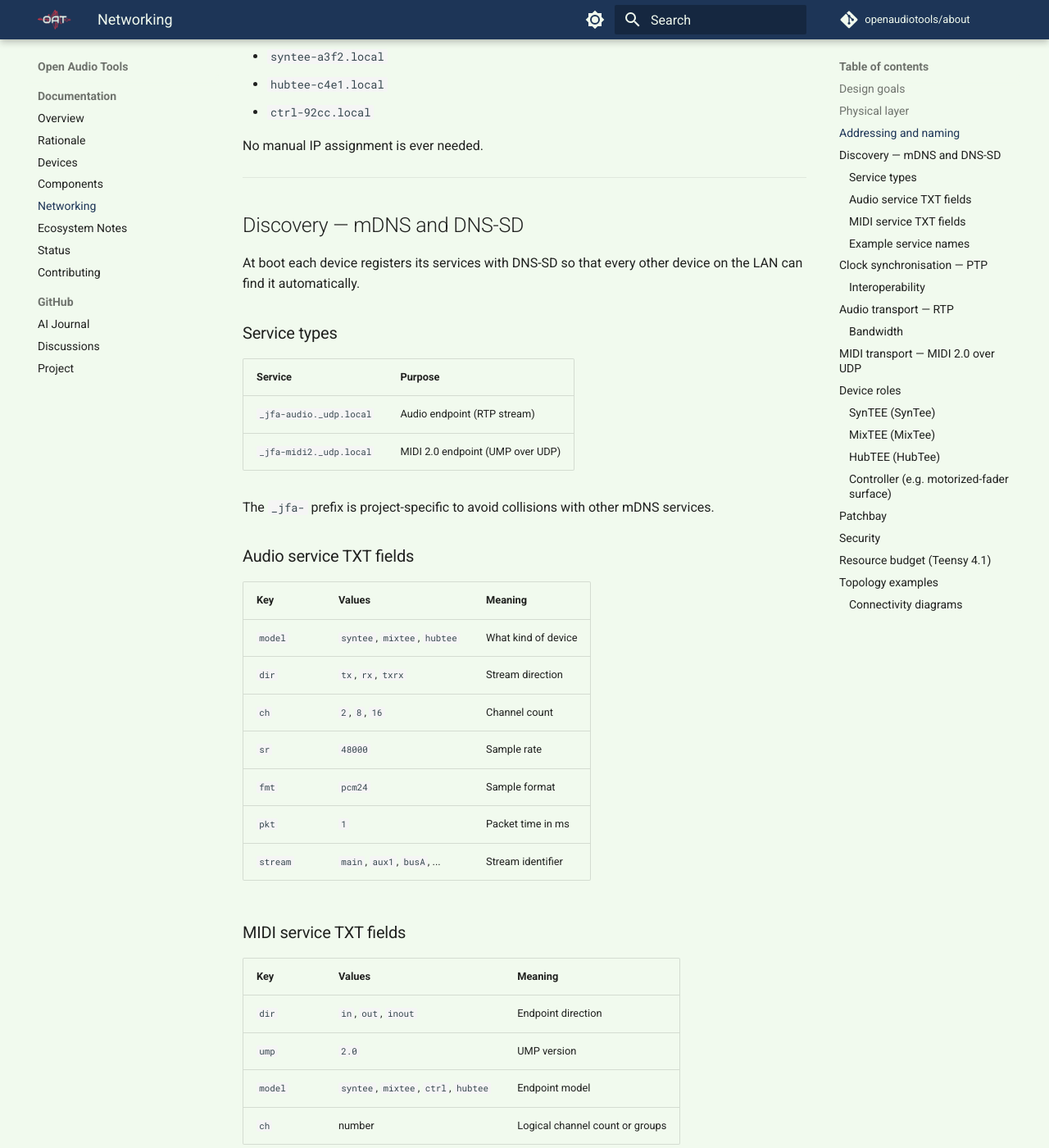
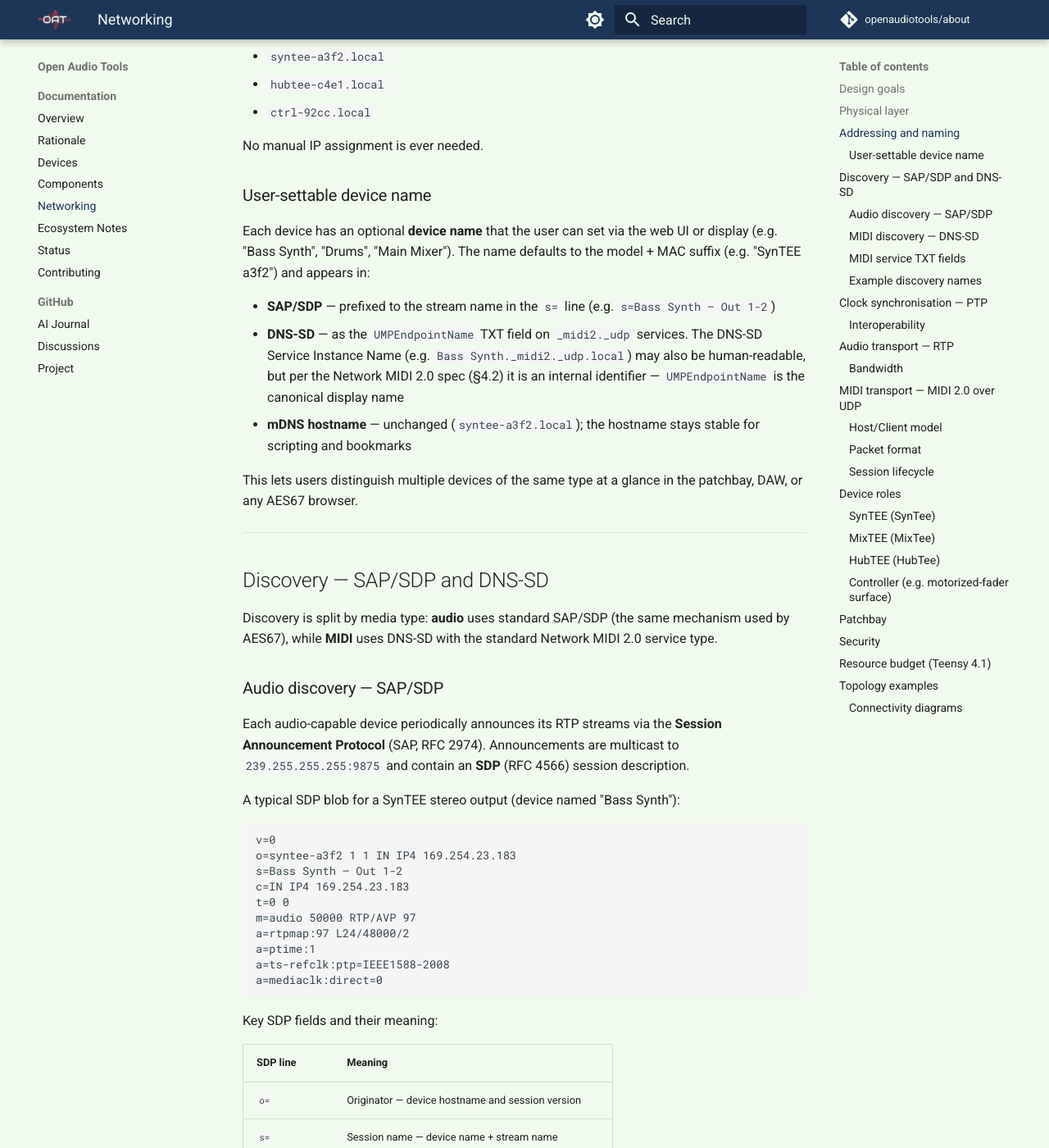
Before and after one commit to openaudiotools/about, an MkDocs documentation site: the page built from docs/networking.md, in a window 1280 px wide and 1400 px high, scrolled down 1087 px. Shown: the whole window at 82% size. Built offline with MkDocs 1.6.1 and Material for MkDocs 9.7.7, drawn with Linux system fonts in a browser that asks for light colours; comment, search, counter and statistics services are not loaded; some of the changed text lies outside the part shown.

Commit message:
Align networking docs with Network MIDI 2.0 spec (M2-124-UM v1.0.1)
Replace custom JFA discovery with standard SAP/SDP (audio) and
_midi2._udp DNS-SD (MIDI). Align TXT records, session lifecycle,
Host/Client model, and packet format with the MMA spec. Update
ecosystem-notes, hubtee, and README accordingly.

Co-Authored-By: Claude Opus 4.6 (1M context) <noreply@anthropic.com>

````diff
--- a/docs/networking.md
+++ b/docs/networking.md
@@ -40,48 +40,85 @@ where `XXXX` is derived from the last four hex digits of the MAC address. Exampl
 
 No manual IP assignment is ever needed.
 
+### User-settable device name
+
+Each device has an optional **device name** that the user can set via the web UI or display (e.g. "Bass Synth", "Drums", "Main Mixer"). The name defaults to the model + MAC suffix (e.g. "SynTEE a3f2") and appears in:
+
+- **SAP/SDP** — prefixed to the stream name in the `s=` line (e.g. `s=Bass Synth — Out 1-2`)
+- **DNS-SD** — as the `UMPEndpointName` TXT field on `_midi2._udp` services. The DNS-SD Service Instance Name (e.g. `Bass Synth._midi2._udp.local`) may also be human-readable, but per the Network MIDI 2.0 spec (§4.2) it is an internal identifier — `UMPEndpointName` is the canonical display name
+- **mDNS hostname** — unchanged (`syntee-a3f2.local`); the hostname stays stable for scripting and bookmarks
+
+This lets users distinguish multiple devices of the same type at a glance in the patchbay, DAW, or any AES67 browser.
+
 ---
 
-## Discovery — mDNS and DNS-SD
+## Discovery — SAP/SDP and DNS-SD
 
-At boot each device registers its services with DNS-SD so that every other device on the LAN can find it automatically.
+Discovery is split by media type: **audio** uses standard SAP/SDP (the same mechanism used by AES67), while **MIDI** uses DNS-SD with the standard Network MIDI 2.0 service type.
 
-### Service types
+### Audio discovery — SAP/SDP
 
-| Service | Purpose |
-|---------|---------|
-| `_jfa-audio._udp.local` | Audio endpoint (RTP stream) |
-| `_jfa-midi2._udp.local` | MIDI 2.0 endpoint (UMP over UDP) |
+Each audio-capable device periodically announces its RTP streams via the **Session Announcement Protocol** (SAP, RFC 2974). Announcements are multicast to `239.255.255.255:9875` and contain an **SDP** (RFC 4566) session description.
 
-The `_jfa-` prefix is project-specific to avoid collisions with other mDNS services.
+A typical SDP blob for a SynTEE stereo output (device named "Bass Synth"):
 
-### Audio service TXT fields
+```
+v=0
+o=syntee-a3f2 1 1 IN IP4 169.254.23.183
+s=Bass Synth — Out 1-2
+c=IN IP4 169.254.23.183
+t=0 0
+m=audio 50000 RTP/AVP 97
+a=rtpmap:97 L24/48000/2
+a=ptime:1
+a=ts-refclk:ptp=IEEE1588-2008
+a=mediaclk:direct=0
+```
 
-| Key | Values | Meaning |
-|-----|--------|---------|
-| `model` | `syntee`, `mixtee`, `hubtee` | What kind of device |
-| `dir` | `tx`, `rx`, `txrx` | Stream direction |
-| `ch` | `2`, `8`, `16` | Channel count |
-| `sr` | `48000` | Sample rate |
-| `fmt` | `pcm24` | Sample format |
-| `pkt` | `1` | Packet time in ms |
-| `stream` | `main`, `aux1`, `busA`, ... | Stream identifier |
+Key SDP fields and their meaning:
+
+| SDP line | Meaning |
+|----------|---------|
+| `o=` | Originator — device hostname and session version |
+| `s=` | Session name — device name + stream name |
+| `c=` | Connection — sender IP address |
+| `m=audio` | Media line — port, RTP profile, payload type |
+| `a=rtpmap` | Codec — L24 (24-bit PCM), sample rate, channel count |
+| `a=ptime` | Packet time in ms |
+| `a=ts-refclk` | Clock reference — PTP IEEE 1588-2008 |
+| `a=mediaclk` | Media clock offset |
+
+This is the standard AES67 SDP format. Any AES67-compatible receiver (Dante, Ravenna, software drivers) can discover and subscribe to OAT audio streams, and vice versa.
+
+SAP announcements repeat every ~30 seconds per stream. A receiver that stops hearing announcements for a stream considers it offline.
+
+### MIDI discovery — DNS-SD
+
+MIDI endpoints are advertised via DNS-SD with the standard Network MIDI 2.0 service type:
+
+```
+_midi2._udp.local
+```
+
+This is the service type defined by the MMA's Network MIDI 2.0 specification (M2-124-UM). Any Network MIDI 2.0 device on the same LAN can discover OAT MIDI endpoints, and OAT devices can discover third-party endpoints.
 
 ### MIDI service TXT fields
 
-| Key | Values | Meaning |
+The Network MIDI 2.0 spec (M2-124-UM §4.4, Table 6) defines exactly two TXT record keys:
+
+| Key | Format | Meaning |
 |-----|--------|---------|
-| `dir` | `in`, `out`, `inout` | Endpoint direction |
-| `ump` | `2.0` | UMP version |
-| `model` | `syntee`, `mixtee`, `ctrl`, `hubtee` | Endpoint model |
-| `ch` | number | Logical channel count or groups |
+| `UMPEndpointName` | UTF-8, up to 98 bytes | User-visible display name (e.g. "Bass Synth") |
+| `ProductInstanceId` | ASCII 32-126, up to 42 bytes | Statistically unique device identifier |
 
-### Example service names
+OAT-specific metadata (direction, model, channel count) is not advertised in DNS-SD TXT records. Devices discover these details via UMP MIDI-CI Property Exchange after a session is established.
+
+### Example discovery names
 
 ```
-SynTEE Out 1-2._jfa-audio._udp.local
-MixTEE Main._jfa-audio._udp.local
-Main Controller._jfa-midi2._udp.local
+Bass Synth — Out 1-2        ← SAP/SDP session name (s= line)
+Main Mixer — Main           ← SAP/SDP session name (s= line)
+Fader Bank._midi2._udp.local        ← DNS-SD MIDI service
 ```
 
 Devices can also browse for peer services to auto-pair — a fader controller discovers the MixTEE's MIDI endpoint and connects without user intervention.
@@ -139,11 +176,29 @@ A receiver subscribes to a stream using the sender's IP, port, and stream ID. On
 
 ## MIDI transport — MIDI 2.0 over UDP
 
-MIDI uses MIDI 2.0 Universal MIDI Packets (UMP) carried over UDP:
+MIDI uses MIDI 2.0 Universal MIDI Packets (UMP) carried over UDP, following the MMA's Network MIDI 2.0 specification (M2-124-UM v1.0.1).
 
-- Each MIDI endpoint gets one UDP port.
-- The port and endpoint name are advertised via `_jfa-midi2._udp`.
-- Session setup is simple: once two endpoints discover each other they handshake and begin exchanging UMP packets.
+### Host/Client model
+
+The spec (§2.1-2.2) defines two roles:
+
+- **Host** — exposes a UMP Endpoint on a dedicated UDP port and handles incoming session requests.
+- **Client** — initiates sessions with Hosts.
+
+A device can act as both Host and Client simultaneously (spec §9). OAT devices that expose MIDI endpoints (SynTEE, MixTEE, HubTEE) act as Hosts; when they connect to other devices' endpoints they act as Clients.
+
+### Packet format
+
+All Network MIDI 2.0 UDP packets begin with the signature `0x4D494449` ("MIDI" in ASCII) followed by a command-specific header. Data packets include 16-bit sequence numbers for loss detection and optional FEC (spec §7.2.2) for recovery.
+
+### Session lifecycle
+
+1. **Invitation** — Client sends an Invitation command to the Host's UDP port.
+2. **Accepted** — Host replies with an Invitation Accepted command (or rejects).
+3. **UMP Data** — Both sides exchange UMP packets over the established session.
+4. **Bye** — Either side sends a Bye command to end the session cleanly.
+
+The spec defines six session states (Pending, Authentication, Accepted, Rejected, Closing, and Session Reset) and a Ping/Pong keepalive mechanism. OAT v1 uses the basic Invitation → Accepted → Data → Bye flow.
 
 This runs alongside audio on the same Ethernet cable. CPU cost is under 1%.
 
@@ -156,7 +211,7 @@ Each device type has a defined network personality:
 ### SynTEE ([SynTee](https://github.com/openaudiotools/syntee))
 
 - Publishes 1–N audio TX streams (main and aux outputs).
-- Publishes one MIDI endpoint (`dir=inout`, `model=syntee`).
+- Publishes one MIDI endpoint (Host, bidirectional).
 - Optionally browses for controllers to auto-pair.
 
 ### MixTEE ([MixTee](https://github.com/openaudiotools/mixtee))
@@ -176,7 +231,7 @@ Each device type has a defined network personality:
 ### Controller (e.g. motorized-fader surface)
 
 - No audio, no PTP.
-- Publishes one MIDI endpoint (`model=ctrl`, `dir=inout`).
+- Publishes one MIDI endpoint (Host, bidirectional).
 - Browses for the MixTEE's MIDI endpoint and pairs automatically.
 
 ---
@@ -185,8 +240,8 @@ Each device type has a defined network personality:
 
 The patchbay is a lightweight routing manager that runs on the MixTEE or HubTEE:
 
-1. Periodically browses `_jfa-audio._udp` and `_jfa-midi2._udp` services.
-2. Builds an in-memory graph of every device, port, and stream from the DNS-SD TXT data.
+1. Periodically browses SAP announcements for audio streams and `_midi2._udp` for MIDI services.
+2. Builds an in-memory graph of every device, port, and stream from the SDP and DNS-SD data.
 3. Exposes a simple web UI (HTTP/JSON + minimal HTML/JS) or an OSC/JSON API.
 4. Applies routes by opening/closing RTP sockets for audio and initiating MIDI 2.0 sessions between endpoints.
 
@@ -198,9 +253,9 @@ This gives the user a single place to see every device on the network and patch
 
 Version 1 assumes a trusted, isolated studio LAN:
 
-- No authentication or encryption.
+- No encryption. The Network MIDI 2.0 spec (§6.7-6.10) defines optional session authentication (SHA-256 digest challenge-response) that could be adopted in a future version if needed.
 - All custom UDP ports live in a documented, non-conflicting range (`50000`–`50100`).
-- All custom service types use the `_jfa-` prefix to avoid namespace collisions.
+- Audio uses standard SAP/SDP; MIDI uses the standard `_midi2._udp` service type.
 
 ---
 
@@ -213,10 +268,11 @@ All network services fit comfortably alongside the existing audio DSP workload:
 | Audio DSP (TDM + mixer) | ~30% |
 | RTP encode/decode | 1–3% |
 | PTP timestamping | 2–5% |
+| SAP/SDP announcements | < 0.5% |
 | mDNS / DNS-SD | < 0.5% |
 | MIDI 2.0 over UDP | < 1% |
 | QNEthernet stack | 2–3% |
-| **Total** | **~40%** |
+| **Total** | **~40–41%** |
 
 ~60% CPU headroom remains. Memory is similarly comfortable: 8 MB PSRAM total, ~2 MB used for recording buffers, leaving 6 MB for RTP ring buffers, PTP logs, and mDNS cache.
 
````
Also changed, not shown: docs/README.md (+29 -29 lines), docs/devices/hubtee.md (+4 -4 lines), docs/ecosystem-notes.md (+1 -1 lines), docs/journal/2026-03-20--004-replace-jfa-discovery-with-sap-sdp-and-midi2.md (added, +29 -0 lines), docs/journal/2026-03-20--005-align-networking-docs-with-network-midi-2-spec.md (added, +28 -0 lines), 2 other files.
